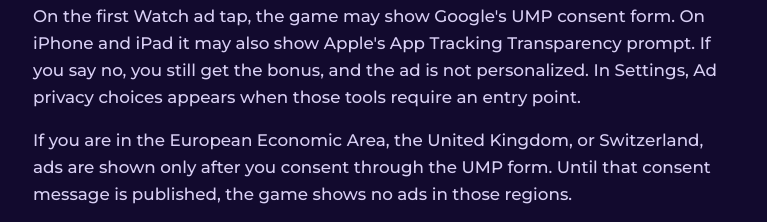
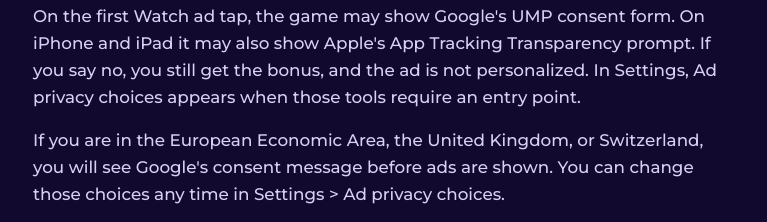
Before and after one commit to AneltaIgweh/kpopempire-website, a plain HTML site: page privacy/index.html in a window 1280 px wide. Shown: the part 2714-2936 px from the top of the page, without its empty margins (255-1022 px from the left). Drawn offline with Linux system fonts and the light colour scheme.

Commit message:
Update EEA privacy wording now that the consent message is live

```diff
--- a/privacy/index.html
+++ b/privacy/index.html
@@ -85,7 +85,7 @@
       <p>The game may show optional rewarded video ads. You choose to watch one by tapping Watch ad. There are no pop up ads and no banner ads, and nothing appears during the first minutes of play. VIP Agency and Empire Elite members do not see ads. They get the same bonus with a Claim button.</p>
       <p>Ads are served by Unity LevelPlay (an ironSource product), Google AdMob, and Unity Ads. When you watch an ad, those partners may use your device's advertising id and other device information to deliver the ad, measure it, and (with your consent) show ads that fit you better. Their own privacy policies apply to that use.</p>
       <p>On the first Watch ad tap, the game may show Google's UMP consent form. On iPhone and iPad it may also show Apple's App Tracking Transparency prompt. If you say no, you still get the bonus, and the ad is not personalized. In Settings, Ad privacy choices appears when those tools require an entry point.</p>
-      <p>If you are in the European Economic Area, the United Kingdom, or Switzerland, ads are shown only after you consent through the UMP form. Until that consent message is published, the game shows no ads in those regions.</p>
+      <p>If you are in the European Economic Area, the United Kingdom, or Switzerland, you will see Google's consent message before ads are shown. You can change those choices any time in Settings > Ad privacy choices.</p>
       <p>We do not sell your personal information. We do not use ad data for our own analytics.</p>
 
       <h2>Children</h2>
```
